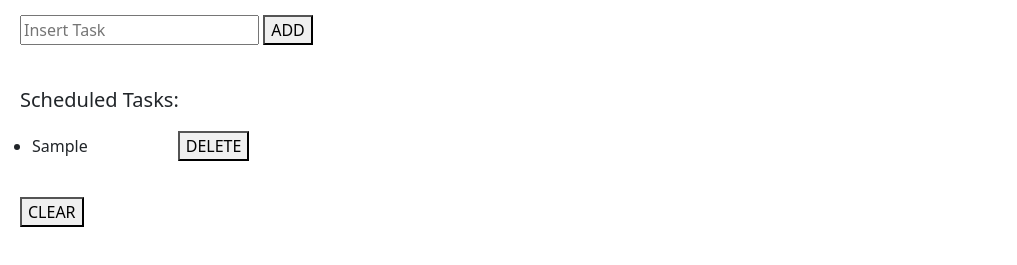
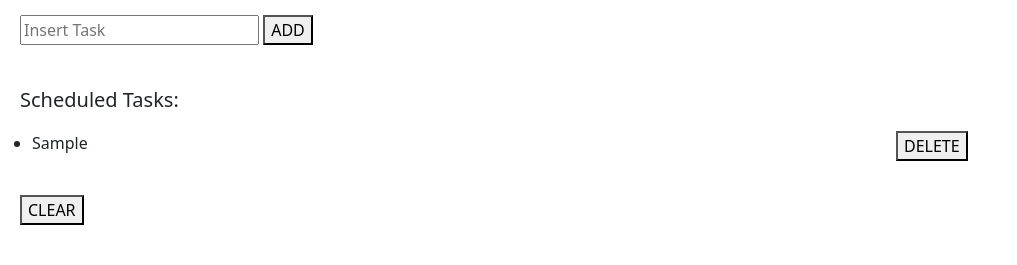
Before and after one commit to criggins44/todo, a plain HTML site: page index.html in a window 1280 px wide. Both pictures are taken after typing "Sample" into the empty fields and a click on the button "ADD". Shown: the part 73-338 px from the top of the page, without its empty margins (0-1017 px from the left). Drawn offline with nearby package versions, Linux system fonts and the light colour scheme.

Commit message:
added functionality to delete and clear all buttons, to include css styling

```diff
--- a/script.js
+++ b/script.js
@@ -36,3 +36,9 @@ showItem();
 function clearAll(){
 	newLIst.innerHTML = localStorage.removeItem("todo");
 }
+
+newLIst.addEventListener("click", function(e){
+	if (e.target.tagName === "BUTTON") {
+		e.target.parentElement.remove();
+	}
+});
--- a/stylesheet.css
+++ b/stylesheet.css
@@ -15,6 +15,9 @@ h1{
 	margin-left: 20px;
 }
 ul li button{
-	position: relative;
-	left: 90px;
+	position: absolute;
+	left: 70%;
 }
+ul li{
+	margin-bottom: 20px;
+}
```
